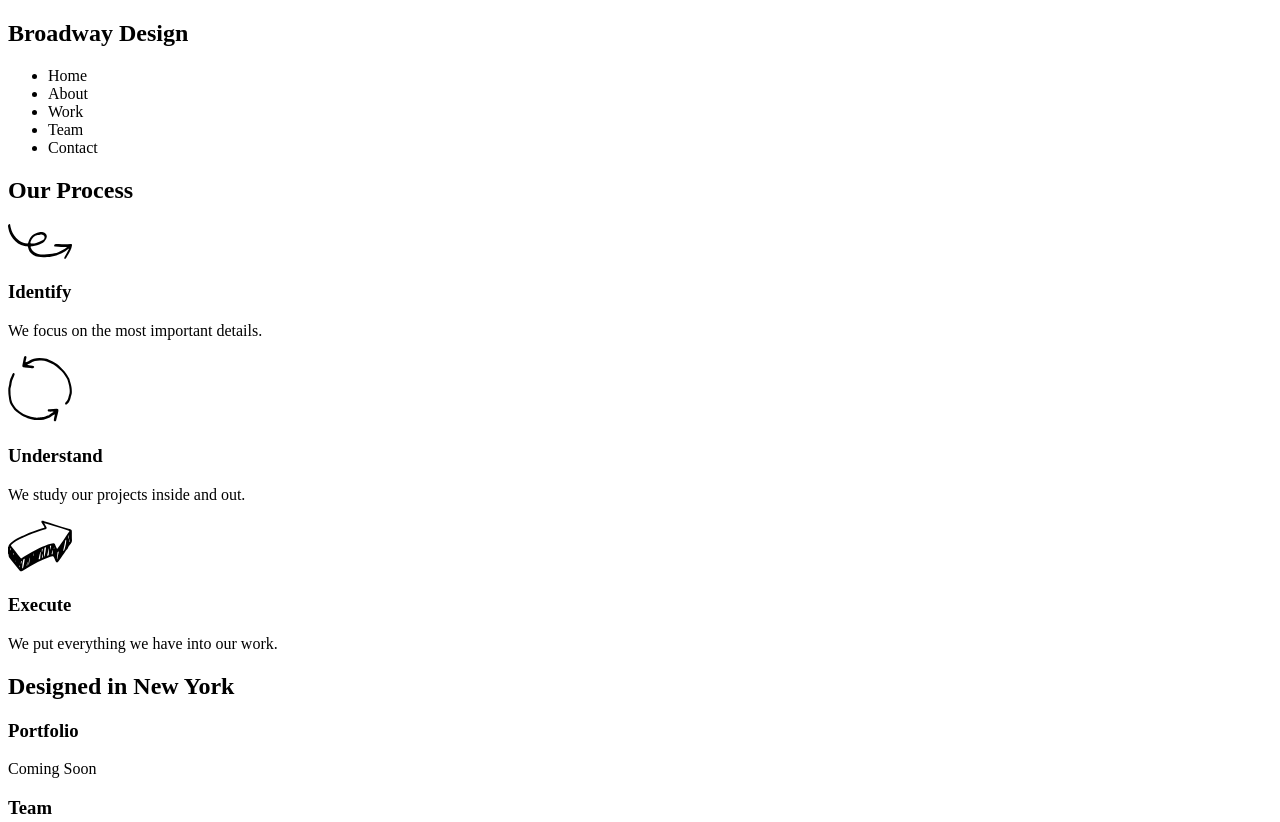
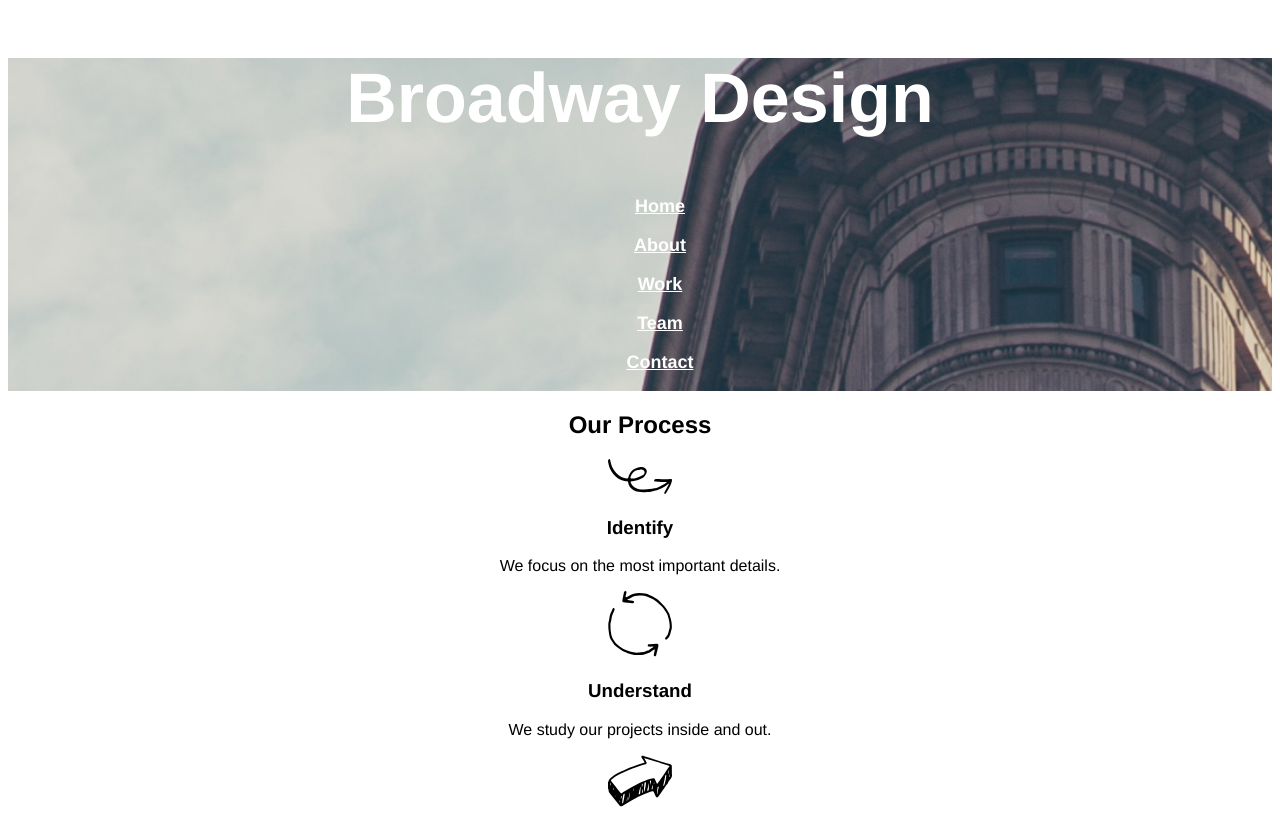
Before and after one commit to rhoffen/broadway, a plain HTML site: page index.html in a window 1280 px wide. Shown: the top 822 px of the page. Drawn offline with Linux system fonts and the light colour scheme.

Commit message:
Banner styled

```diff
--- a/index.html
+++ b/index.html
@@ -5,16 +5,17 @@
     <title>Broadway Design</title>
     <link rel="stylesheet" href="./resources/css/style.css" type="text/css">
   </head>
+
   <body>
-    <section>
+    <section class="banner">
       <h1 class="title">Broadway Design</h1>
       <nav>
         <ul>
-          <li>Home</li>
-          <li>About</li>
-          <li>Work</li>
-          <li>Team</li>
-          <li>Contact</li>
+          <li><a href="#">Home</a></li><br>
+          <li><a href="#">About</a></li><br>
+          <li><a href="#">Work</a></li><br>
+          <li><a href="#">Team</a></li><br>
+          <li><a href="#">Contact</a></li><br>
         </ul>
       </nav>
     </section>
--- a/resources/css/style.css
+++ b/resources/css/style.css
@@ -0,0 +1,27 @@
+body{
+  font-family: Helvetica;
+  text-align: center;
+  background-color: white;
+}
+
+.banner{
+  background-image: url("../images/the-flatiron-building.png");
+  background-position: center;
+  background-repeat: no-repeat;
+  background-size: cover;
+}
+
+.banner ul{
+  list-style: none;
+}
+
+.banner a{
+  color: white;
+  font-size: 18px;
+  font-weight: bold;
+}
+
+.title{
+  font-size: 70px;
+  color: white;
+}
```
